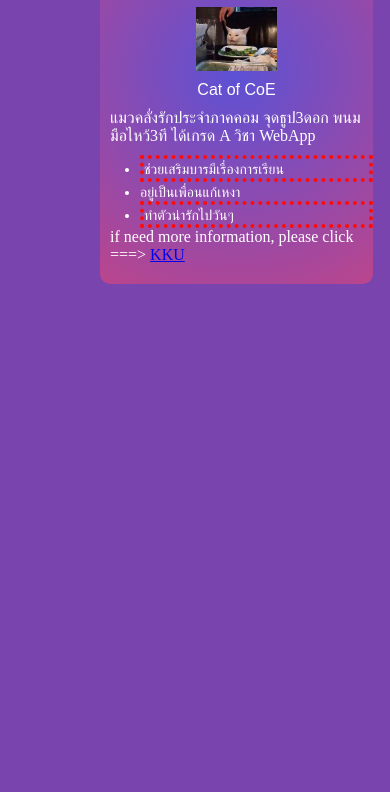
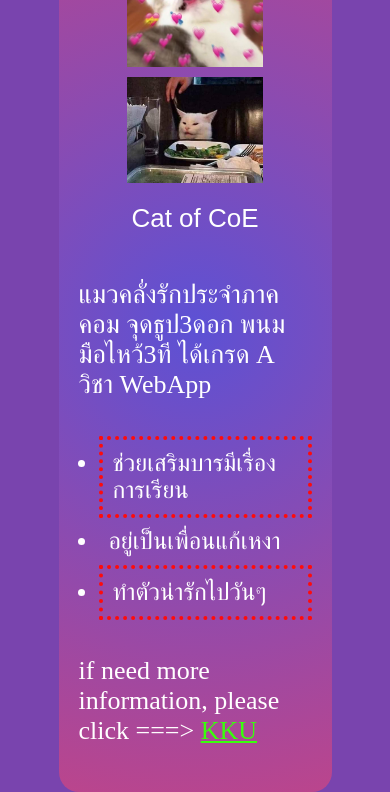
Before and after one commit to Wisanu2113/Wisanu2113.github.io, a plain HTML site: page lab4-ex2.html in a window 390 px wide. Shown: the part 156-948 px from the top of the page. Before the commit the page ends 844 px from the top, so only its background shows below. Drawn offline with Linux system fonts and the light colour scheme.

Commit message:
edit lab4 ex2

```diff
--- a/styles/lab4-ex2-styles.css
+++ b/styles/lab4-ex2-styles.css
@@ -2,6 +2,10 @@
 html {
     background-color: rgba(81, 12, 150, 0.767);
     padding-top: 20px;
+}
+
+a {
+    color: rgb(56, 255, 12);
 }
 
 .text-Content {
@@ -55,8 +59,7 @@ html {
 
 body {
     width: 600px;
-    /* margin: auto;
-    padding: auto; */
+    margin: auto;
     padding-top: 20px;
     padding-bottom: 10px;
     background: radial-gradient(circle, rgba(63, 94, 251, 0.5) 0%, rgba(252, 70, 107, 0.5) 100%);
@@ -71,144 +74,104 @@ body {
 
 }
 
-/* iPhone SE  */
-@media screen and (max-width: 667px) {
-    html {
-        background-color: rgba(81, 12, 150, 0.767);
-        padding-top: 10px;
-    }
+/* IPad Air Ls*/
+@media screen and (max-width: 1200px) and (orientation: landscape) {
 
     body {
         width: 70%;
-        border-radius: 10px;
-        height: 100%;
-        margin-left: 20px;
-    }
-
-    .BoxImage {
-        margin: 0px;
-    }
-
-    .text-head {
-        font-size: 12px;
-        color: #000000;
-    }
-
-    .bovImage {
-        width: 50%;
-        height: 50%;
     }
 
     .text-Content {
-        padding-top: 0px;
-        margin: 0;
-        font-size: 16px;
-        color: #000000;
+        padding-left: 20px;
+        padding-right: 20px;
+        font-size: 26px;
+
     }
 
     .text-Content2 {
-        padding-top: 3px;
-        margin: 0;
-        font-size: 14px;
-        color: #ffffff;
+        padding: 10px;
+        font-size: 24px;
     }
 
-    img {
-        display: block;
-        margin: 10px auto;
-        width: 50%;
+    .container {
+        padding-right: 20px;
     }
+
+    .Main-container {
+        padding: 30px;
+
+    }
+
 }
 
-/* Ipad air landscape */
-@media screen and (min-width: 1180px) {
-    html {
-        background-color: rgba(81, 12, 150, 0.767);
-        padding-top: 10px;
-    }
+/* IPad Air Pt*/
+@media screen and (max-width: 900px) and (orientation: portrait) {
 
     body {
-        width: 40%;
-        border-radius: 10px;
-        height: 100%;
-        margin-left: 140px;
-    }
+        width: 70%;
 
-    .BoxImage {
-        margin: 0px;
-    }
-
-    .text-head {
-
-        font-size: 20px;
-    }
-
-    .bovImage {
-        width: 50%;
-        height: 50%;
     }
 
     .text-Content {
-        padding-top: 0px;
-        margin: 0;
-        font-size: 15px;
-        color: rgb(255, 255, 255);
+        padding-left: 20px;
+        padding-right: 20px;
+        font-size: 26px;
+
     }
 
     .text-Content2 {
-        padding-top: 3px;
-        margin: 0;
-        font-size: 13px;
-        color: #ffffff;
+        padding: 10px;
+        font-size: 24px;
     }
 
-    img {
-        display: block;
-        margin: 10px auto;
-        width: 30%;
+    .container {
+        padding-right: 20px;
     }
+
 }
 
-/* Ipad air Portrait */
-@media screen and (max-width: 1000px) {
-    html {
-        background-color: rgba(81, 12, 150, 0.767);
-        padding-top: 10px;
-    }
-
+/* IPhon SE Ls*/
+@media screen and (max-width: 700px) and (orientation: landscape) {
     body {
-        width: 70%;
-        border-radius: 10px;
-        height: 100%;
-        margin-left: 100px;
-    }
-
-    .BoxImage {
-        margin: 0px;
-    }
-
-    .text-head {
-        font-size: 20px;
-        color: #ffffff;
+        width: 90%;
     }
 
     .text-Content {
-        padding-top: 0px;
-        margin: 0;
-        font-size: 16px;
-        color: #ffffff;
+        padding-left: 20px;
+        padding-right: 20px;
+        font-size: 18px;
     }
 
     .text-Content2 {
-        padding-top: 3px;
-        margin: 0;
-        font-size: 14px;
-        color: #ffffff;
+        padding: 10px;
+        font-size: 18px;
     }
 
-    img {
-        display: block;
-        margin: 10px auto;
-        width: 30%;
+    .container {
+        padding-right: 20px;
     }
+
 }
+
+/* IPhon SE Pt*/
+@media screen and (max-width: 380px) and (orientation: portrait) {
+    body {
+        width: 90%;
+    }
+
+    .text-Content {
+        padding-left: 20px;
+        padding-right: 20px;
+        font-size: 18px;
+    }
+
+    .text-Content2 {
+        padding: 10px;
+        font-size: 18px;
+    }
+
+    .container {
+        padding-right: 20px;
+    }
+
+}
```
